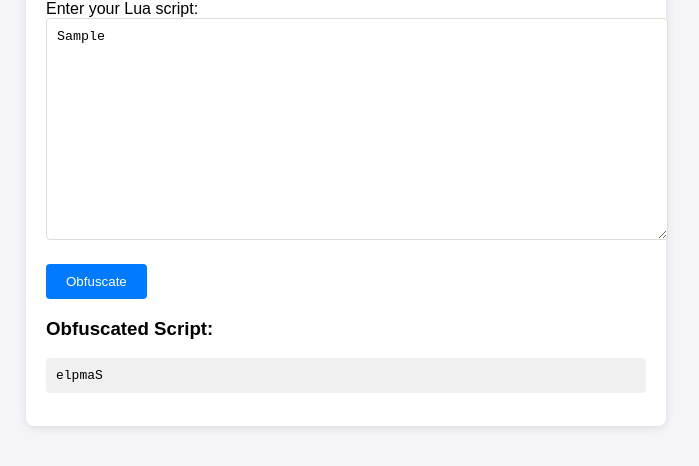
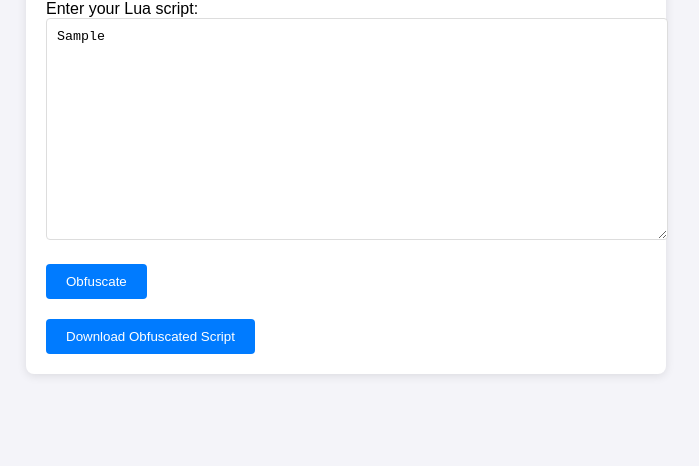
Before and after one commit to oprty131/Obfcautor, a plain HTML site: page index.html in a window 1280 px wide. Both pictures are taken after typing "Sample" into the empty fields and a click on the button "Obfuscate". Shown: the part 108-574 px from the top of the page, without its empty margins (294-993 px from the left). Drawn offline with Linux system fonts and the light colour scheme.

Commit message:
Update index.html

```diff
--- a/index.html
+++ b/index.html
@@ -33,16 +33,14 @@
             border: none;
             border-radius: 4px;
             cursor: pointer;
+            margin-right: 10px;
         }
         button:hover {
             background-color: #0056b3;
         }
-        pre {
-            background-color: #f0f0f0;
-            padding: 10px;
-            border-radius: 4px;
-            white-space: pre-wrap;
-            word-wrap: break-word;
+        #result {
+            margin-top: 20px;
+            font-weight: bold;
         }
     </style>
 </head>
@@ -56,19 +54,31 @@
             <button type="submit">Obfuscate</button>
         </form>
 
-        <h3>Obfuscated Script:</h3>
-        <pre id="result"></pre>
+        <div id="result">
+            <button id="downloadButton" style="display:none;">Download Obfuscated Script</button>
+        </div>
     </div>
 
     <script>
-        // Simple obfuscation logic (you can replace this with your real obfuscation algorithm)
+        // Simple obfuscation logic (replace this with your real obfuscation logic)
         function simpleObfuscate(script) {
             if (typeof script !== 'string' || script.trim() === '') {
                 return 'Error: Invalid input. Please enter a Lua script.';
             }
 
-            // Example obfuscation logic (reverse the string for demonstration purposes)
+            // Example obfuscation logic (reverses the script as a demo)
             return script.split('').reverse().join('');
+        }
+
+        // Function to trigger file download
+        function downloadFile(filename, content) {
+            const element = document.createElement('a');
+            const file = new Blob([content], { type: 'text/plain' });
+            element.href = URL.createObjectURL(file);
+            element.download = filename;
+            document.body.appendChild(element);
+            element.click();
+            document.body.removeChild(element);
         }
 
         document.getElementById('obfuscator-form').addEventListener('submit', function(event) {
@@ -84,8 +94,12 @@
             // Call the obfuscation function
             const obfuscatedScript = simpleObfuscate(luaScript);
 
-            // Display the obfuscated script
-            document.getElementById('result').innerText = obfuscatedScript;
+            // Create a download button for the obfuscated script
+            const downloadButton = document.getElementById('downloadButton');
+            downloadButton.style.display = 'inline-block';
+            downloadButton.addEventListener('click', function() {
+                downloadFile('obfuscated_script.lua', obfuscatedScript);
+            });
         });
     </script>
 
```
